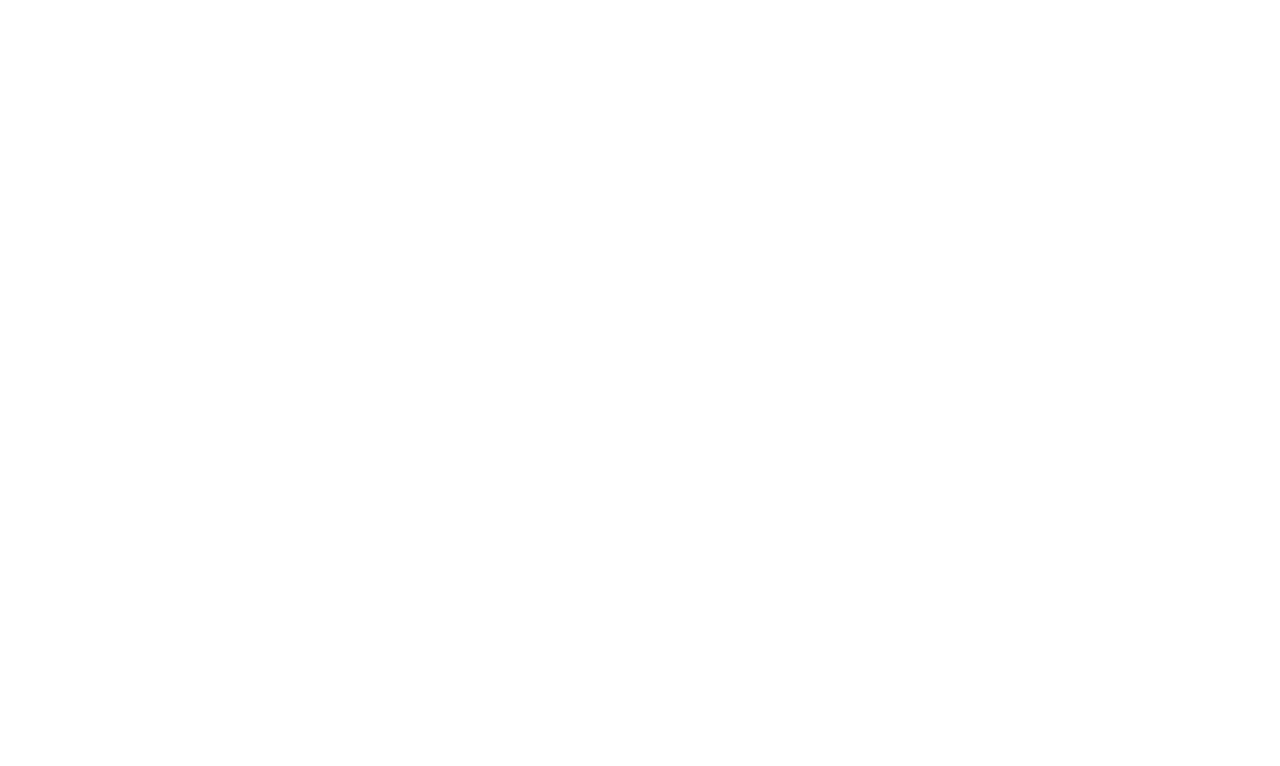
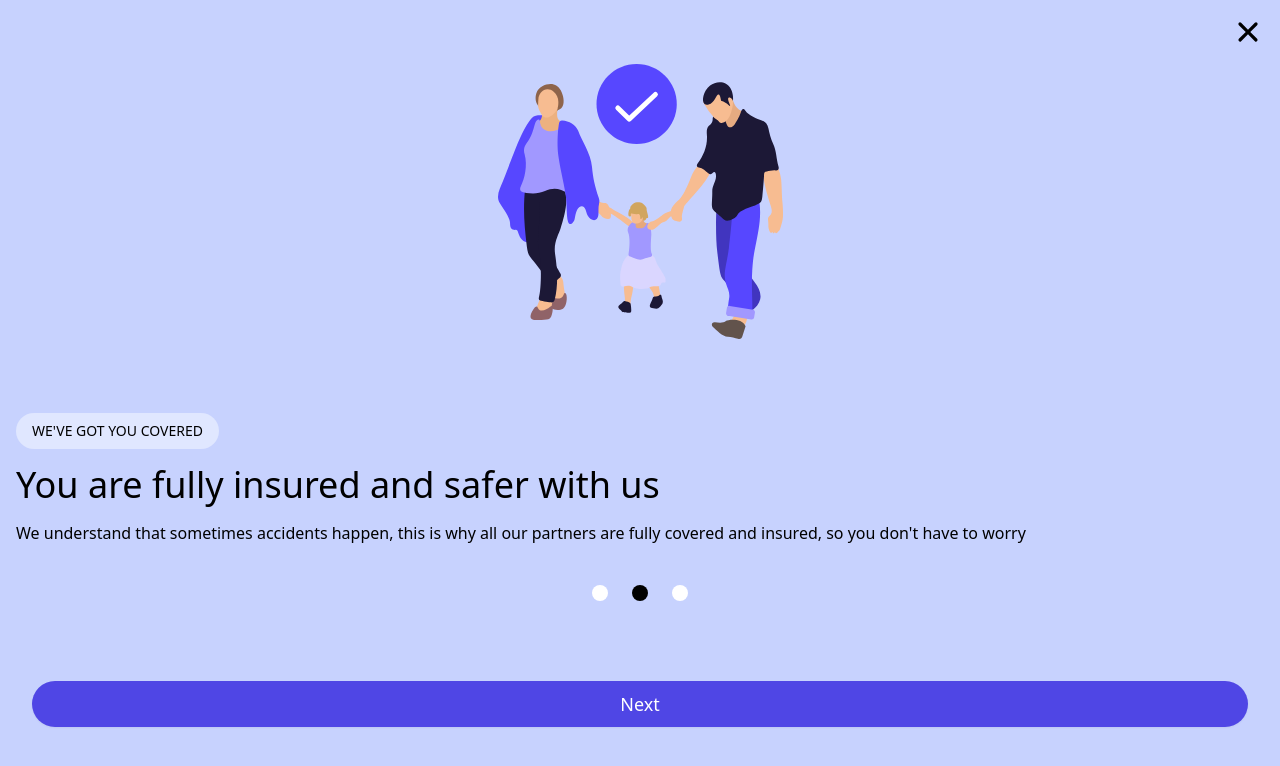
Before and after one commit to andres-codigo/nanny-nina, a Vue app: page /onboarding/2 in a window 1280 px wide. Before the commit this address had no page. Shown: the top 766 px of the page. Built offline with nearby package versions, Linux system fonts and the light colour scheme.

Commit message:
[folder, vue] creation of next page on carousel

```diff
--- a/src/pages/Onboarding.vue
+++ /dev/null
@@ -1,26 +0,0 @@
-<script setup>
-import Carousel from '../components/carousel/Carousel.vue'
-</script>
-
-<template>
-	<div class="bg-indigo-200 w-screen h-screen">
-		<header>
-			<div class="h-16 pt-4 px-4">
-				<router-link to="/home" class="float-right"><XIcon class="w-8 h-8" aria-hidden="true" /></router-link>
-			</div>
-		</header>
-		<main>
-			<Carousel />
-		</main>
-	</div>
-</template>
-
-<script>
-import { XIcon } from '@heroicons/vue/solid'
-
-export default {
-  components: {
-	XIcon
-  },
-}
-</script>
--- /dev/null
+++ b/src/pages/onboarding/Onboarding.vue
@@ -0,0 +1,126 @@
+<script setup>
+import Image from '../../components/carousel/Image.vue'
+import Badge from '../../components/carousel/Badge.vue'
+import Header from '../../components/carousel/Header.vue'
+import Paragraph from '../../components/carousel/Paragraph.vue'
+import NavigationDot from '../../components/carousel/NavigationDot.vue'
+import Button from '../../components/form/Button.vue'
+</script>
+
+<template>
+	<div class="bg-indigo-200 w-screen h-screen">
+		<header>
+			<div class="h-16 pt-4 px-4">
+				<router-link to="/home" class="float-right"><XIcon class="w-8 h-8" aria-hidden="true" /></router-link>
+			</div>
+		</header>
+		<main>
+			<div class="flex flex-col justify-center px-4 bg-indigo-200">
+				<div class="flex justify-center min-h-325">
+					<Image svg="../../assets/svg/onboarding/onboarding-1.svg" />
+					<Image svg="../../assets/svg/onboarding/onboarding-2.svg" />
+					<Image svg="../../assets/svg/onboarding/onboarding-3.svg" />
+				</div>
+
+				<div class="pt-6">
+					<Badge title="quick &amp; easy" backgroundColor="bg-indigo-100" textColor="text-black" />
+				</div>
+
+				<div class="pt-4">
+					<Header title="Find your prefect nanny that cares" />
+					<Paragraph content="Whether it's an one time booking or fixed or regular booking, explore and choose your preferred sitter" />
+				</div>
+
+				<div class="inline-flex justify-center space-x-6 slideshow-navigation pt-10">
+					<NavigationDot backgroundColor="bg-white" backgroundColorHover="hover:bg-black" @click="currentSlide(1)" />
+					<NavigationDot backgroundColor="bg-white" backgroundColorHover="hover:bg-black" @click="currentSlide(2)" />
+					<NavigationDot backgroundColor="bg-white" backgroundColorHover="hover:bg-black" @click="currentSlide(3)" />
+				</div>
+
+				<div class="pt-20 pb-10 px-4">
+					<router-link to="/onboarding/2">
+						<Button
+							text="Next"
+							textColour="text-white"
+							backgroundColor="bg-indigo-600"
+							textColourHover="hover:text-white"
+							backgroundColorHover="hover:bg-indigo-500"
+							backgroundColorFocus="focus:ring-indigo-500"
+						/>
+					</router-link>
+				</div>
+			</div>
+		</main>
+	</div>
+</template>
+
+<script>
+import { XIcon } from '@heroicons/vue/solid'
+
+export default {
+	data() {
+		return {
+			slideIndex: 0,
+		}
+	},
+	components: {
+		XIcon
+	},
+	methods: {
+		currentSlide(slideNumber) {
+			this.showSlides(slideNumber);
+		},
+		showSlides(slideNumber) {
+			this.slideIndex = slideNumber;
+			let i;
+			const slides = document.getElementsByClassName("onBoarding");
+			const dots = document.getElementsByClassName("dot");
+
+			if (slideNumber > slides.length) {
+				this.slideIndex = 1;
+			}
+
+			if (slideNumber < 1) {
+				this.slideIndex = slides.length;
+			}
+
+			for (i = 0; i < slides.length; i++) {
+				slides[i].style.display = "none";
+			}
+
+			for (i = 0; i < dots.length; i++) {
+				dots[i].className = dots[i].className.replace(" active", "");
+			}
+
+			slides[this.slideIndex-1].style.display = "block";
+			dots[this.slideIndex-1].className += " active";
+		},
+	},
+	mounted() {
+		this.slideIndex = 1;
+		this.showSlides(this.slideIndex);
+	}
+}
+</script>
+
+<style scoped>
+.active {
+  @apply bg-black;
+}
+
+.fade {
+  animation-name: fade;
+  animation-duration: 1.5s;
+}
+
+@-webkit-keyframes fade {
+  from {opacity: .4}
+  to {opacity: 1}
+}
+
+@keyframes fade {
+  from {opacity: .4}
+  to {opacity: 1}
+}
+
+</style>
--- /dev/null
+++ b/src/pages/onboarding/OnboardingTwo.vue
@@ -0,0 +1,68 @@
+<script setup>
+import Image from '../../components/carousel/Image.vue'
+import Badge from '../../components/carousel/Badge.vue'
+import Header from '../../components/carousel/Header.vue'
+import Paragraph from '../../components/carousel/Paragraph.vue'
+import NavigationDot from '../../components/carousel/NavigationDot.vue'
+import Button from '../../components/form/Button.vue'
+</script>
+
+<template>
+	<div class="bg-indigo-200 w-screen h-screen">
+		<header>
+			<div class="h-16 pt-4 px-4">
+				<router-link to="/home" class="float-right"><XIcon class="w-8 h-8" aria-hidden="true" /></router-link>
+			</div>
+		</header>
+		<main>
+			<div class="flex flex-col justify-center px-4 bg-indigo-200">
+				<div class="flex justify-center min-h-325">
+					<Image svg="../../assets/svg/onboarding/onboarding-2.svg" />
+				</div>
+
+				<div class="pt-6">
+					<Badge title="we've got you covered" backgroundColor="bg-indigo-100" textColor="text-black" />
+				</div>
+
+				<div class="pt-4">
+					<Header title="You are fully insured and safer with us" />
+					<Paragraph content="We understand that sometimes accidents happen, this is why all our partners are fully covered and insured, so you don't have to worry" />
+				</div>
+
+				<div class="inline-flex justify-center space-x-6 slideshow-navigation pt-10">
+					<NavigationDot backgroundColor="bg-white" backgroundColorHover="hover:bg-black" />
+					<NavigationDot backgroundColor="bg-black" backgroundColorHover="hover:bg-black" />
+					<NavigationDot backgroundColor="bg-white" backgroundColorHover="hover:bg-black" />
+				</div>
+
+				<div class="pt-20 pb-10 px-4">
+					<router-link to="/onboarding/2">
+						<Button
+							text="Next"
+							textColour="text-white"
+							backgroundColor="bg-indigo-600"
+							textColourHover="hover:text-white"
+							backgroundColorHover="hover:bg-indigo-500"
+							backgroundColorFocus="focus:ring-indigo-500"
+						/>
+					</router-link>
+				</div>
+			</div>
+		</main>
+	</div>
+</template>
+
+<script>
+import { XIcon } from '@heroicons/vue/solid'
+
+export default {
+	data() {
+		return {
+			slideIndex: 0,
+		}
+	},
+	components: {
+		XIcon
+	}
+}
+</script>
--- a/src/router/index.js
+++ b/src/router/index.js
@@ -2,7 +2,8 @@ import { createRouter, createWebHistory } from 'vue-router'
 
 import Launch from '../pages/Launch.vue'
 import Home from '../pages/Home.vue'
-import OnBoarding from '../pages/Onboarding.vue'
+import Onboarding from '../pages/onboarding/Onboarding.vue'
+import OnboardingTwo from '../pages/onboarding/OnboardingTwo.vue'
 import SignUp from '../pages/SignUp.vue'
 import AccountVerification from '../pages/AccountVerification.vue'
 
@@ -28,8 +29,14 @@ const routes = [
 	},
 	{
 		path: '/onboarding',
-		name: 'OnBoarding',
-		component: OnBoarding,
+		name: 'Onboarding',
+		component: Onboarding,
+		meta: { transition: 'slide-right-to-left' }
+	},
+	{
+		path: '/onboarding/2',
+		name: 'OnboardingTwo',
+		component: OnboardingTwo,
 		meta: { transition: 'slide-right-to-left' }
 	},
 	{
```
